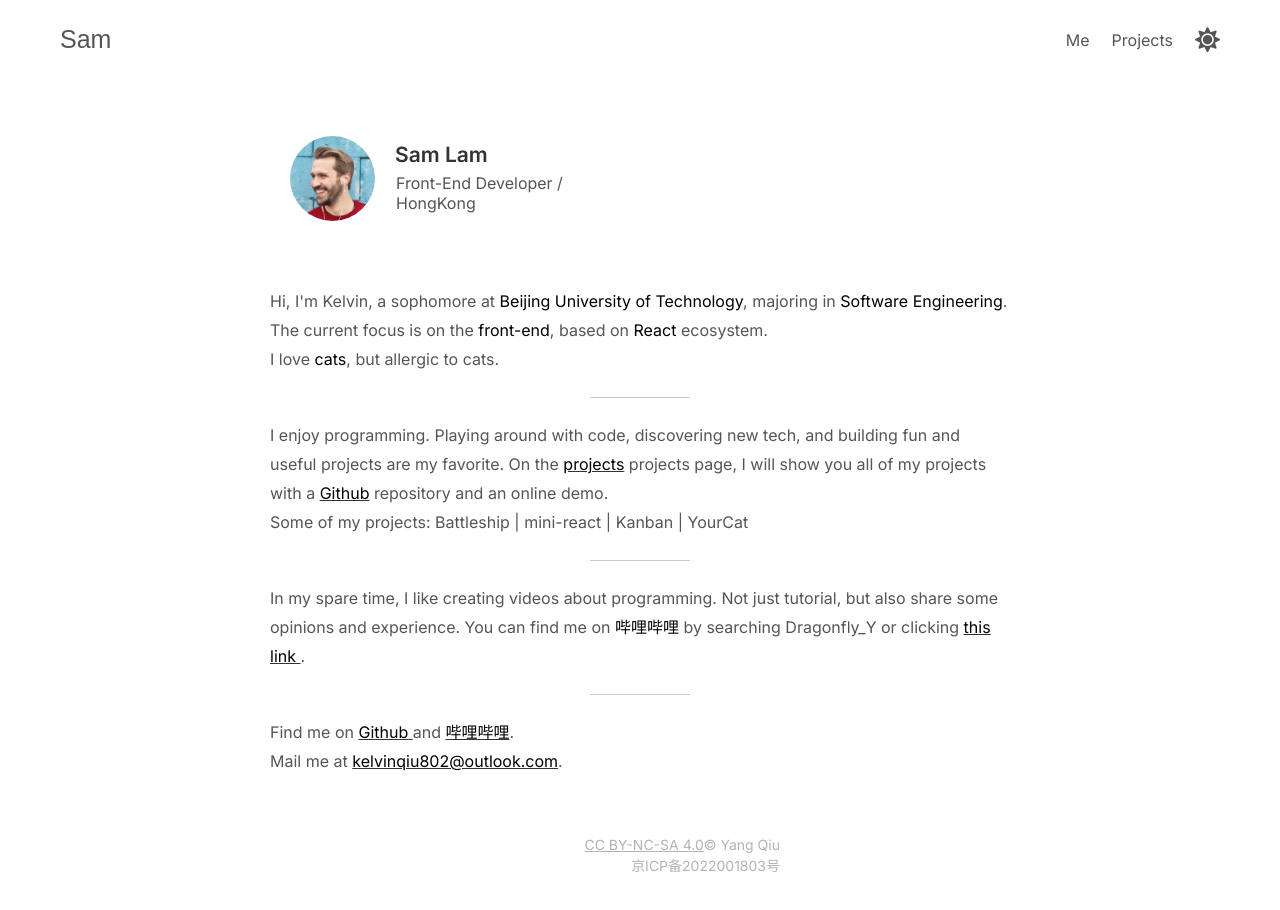
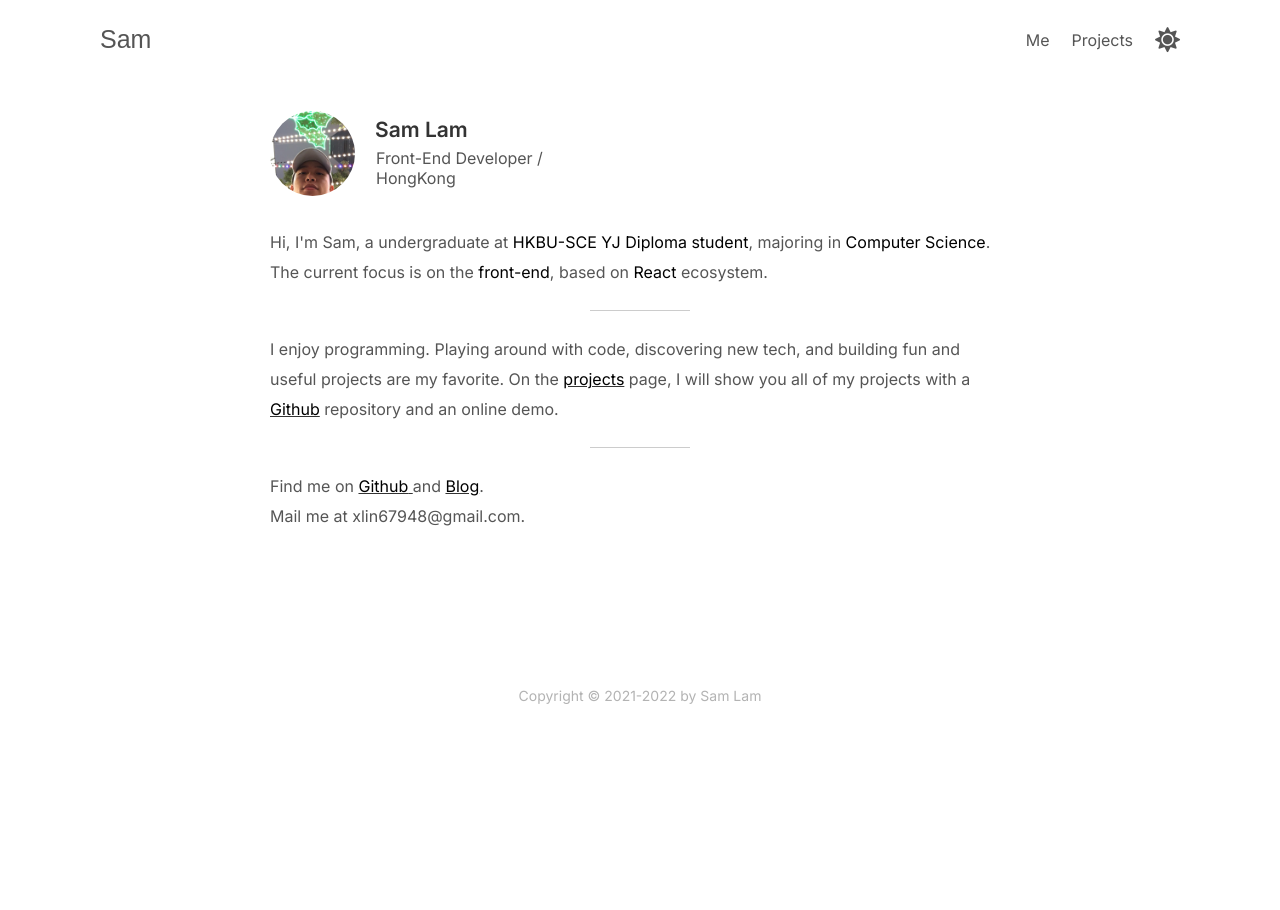
Before and after one commit to Lam-Big-Water/react-portfolio-v1, a React (Create React App) app: page / in a window 1280 px wide. Shown: the top 910 px of the page. After the commit the page ends 800 px from the top, so only its background shows below. Built offline with nearby package versions, Linux system fonts and the light colour scheme; a web font is replaced by a local one.

Commit message:
modify @media size

```diff
--- a/src/components/Home_C/Avatar.jsx
+++ b/src/components/Home_C/Avatar.jsx
@@ -1,6 +1,6 @@
 import React from 'react';
 import './avatar.css';
-import Image from  '../../images/pic-1.png'
+import Image from  '../../images/avatar.jfif';
 
 
 const Avatar = () => {
--- a/src/components/Home_C/Content.jsx
+++ b/src/components/Home_C/Content.jsx
@@ -7,21 +7,17 @@ const Content = () => {
         <section className='content plain'>
             <article>
                 <p>
-                Hi, I&apos;m Kelvin, a sophomore at{' '}
+                Hi, I&apos;m Sam, a undergraduate at{' '}
                 <span className='stress'>
-                Beijing University of Technology
+                HKBU-SCE YJ Diploma student
                 </span>
                 , majoring in{' '}
-                <span className='stress'>Software Engineering</span>.{' '}
+                <span className='stress'>Computer Science</span>.{' '}
                 </p>
                 <p>
                     The current focus is on the{' '}
                     <span className='stress'>front-end</span>, based on{' '}
                     <span className='stress'>React</span> ecosystem.
-                </p>
-                <p>
-                    I love <span className='stress'>cats</span>, but allergic
-                    to cats.
                 </p>
             </article>
             <div className='divider'></div>
@@ -29,73 +25,49 @@ const Content = () => {
                 <p>
                 I enjoy programming. Playing around with code, discovering new tech,
                 and building fun and useful projects are my favorite. On the{' '}
-                <Link to='/'>
-                    <Link className='textLink'>projects</Link>
+                <Link to='/project'>
+                    <span className='textLink'>projects</span>
                 </Link>{' '}
-                projects page, I will show you all of my projects with a{' '}
-                <Link
-                    to='https://github.com/kelvinqiu802'
+                page, I will show you all of my projects with a{' '}
+                <a
+                    href='https://github.com/kelvinqiu802'
                     className='textLink'
                     rel='noreferrer'
                     target='_blank'
                 >
                     Github
-                </Link>{' '}
+                </a>{' '}
                 repository and an online demo.{' '}
-                </p>
-                <p>Some of my projects: Battleship | mini-react | Kanban | YourCat</p>
-            </article>
-            <div className='divider'></div>
-            <article>
-                <p>
-                In my spare time, I like creating videos about programming. Not just
-                tutorial, but also share some opinions and experience. You can find me
-                on <span className='stress'>哔哩哔哩</span> by searching
-                Dragonfly_Y or clicking{' '}
-                <Link
-                    to='https://space.bilibili.com/38563775'
-                    rel='noreferrer'
-                    target='_blank'
-                    className='textLink'
-                >
-                    this link{' '}
-                </Link>
-                .
                 </p>
             </article>
             <div className='divider'></div>
             <article>
                 <p>
                 Find me on{' '}
-                <Link
-                    to='https://github.com/kelvinqiu802'
+                <a
+                    href='https://github.com/kelvinqiu802'
                     rel='noreferrer'
                     target='_blank'
                     className='textLink'
                 >
                     Github{' '}
-                </Link>
+                </a>
                 and{' '}
-                <Link
-                    to='https://space.bilibili.com/38563775'
+                <a
+                    href='https://my-blog-bxku.vercel.app/'
                     rel='noreferrer'
                     target='_blank'
                     className='textLink'
                 >
-                    哔哩哔哩
-                </Link>
+                    Blog
+                </a>
                 .
                 </p>
                 <p>
                 Mail me at{' '}
-                <Link
-                    to ='mailto:kelvinqiu802@outlook.com'
-                    rel='noreferrer'
-                    target='_blank'
-                    className='textLink'
-                >
-                    kelvinqiu802@outlook.com
-                </Link>
+                <span>
+                    xlin67948@gmail.com
+                </span>
                 .
                 </p>
             </article>
--- a/src/components/Home_C/avatar.css
+++ b/src/components/Home_C/avatar.css
@@ -1,9 +1,4 @@
-section {
-    max-width: 820px;
-    margin: 0 auto;
-    margin-top: 20px;
-    padding: 0 40px;
-}
+
 .avatar {
     border-radius: 999px;
     transition: opacity 3s;
@@ -59,8 +54,4 @@ opacity: 0;
     margin-left: 5px;
 }
 
-section {
-    margin-top: 5px;
-    padding: 0 25px;
 }
-}
--- a/src/components/Home_C/content.css
+++ b/src/components/Home_C/content.css
@@ -1,13 +1,8 @@
-section {
-    max-width: 820px;
-    margin: 0 auto;
-    margin-top: 20px;
-    padding: 0 40px;
-}
 
 .content {
-    line-height: 29px;
-    margin-top: 30px;
+    min-height: 50vh;
+    line-height: 30px;
+    margin-bottom: 30px;
     color: var(--element3);
 }
 
@@ -40,8 +35,4 @@ section {
     .content {
     margin-top: 12px;
     }
-    section {
-        margin-top: 5px;
-        padding: 0 25px;
-    }
 }
--- a/src/components/common/Footer.jsx
+++ b/src/components/common/Footer.jsx
@@ -1,23 +1,12 @@
 import React from 'react';
-import { Link } from 'react-router-dom';
 import './footer.css';
 
 const Footer = () => {
     return (
         <section className='footer'>
             <p className='cc'>
-                <Link
-                to='https://creativecommons.org/licenses/by-nc-sa/4.0/'
-                rel='noreferrer'
-                target='_blank'
-                >
-                    CC BY-NC-SA 4.0
-                </Link>
-                © Yang Qiu
+            Copyright © 2021-2022 by Sam Lam
             </p>
-            <Link to='https://beian.miit.gov.cn/' rel='noreferrer' target='_blank'>
-                京ICP备2022001803号
-            </Link>
         </section>
     )
 }
--- a/src/components/common/NavBar.jsx
+++ b/src/components/common/NavBar.jsx
@@ -17,7 +17,7 @@ const NavBar = ({setMode, mode}) => {
         }
     }, [mode])
     return (
-        <div className='container'>
+        <div className='nav-bar'>
             <Link className='signature' to="/">Sam</Link>
             <nav className='nav'>
                 <Link className='laptop' to='/'>Me</Link>
--- a/src/components/common/footer.css
+++ b/src/components/common/footer.css
@@ -1,13 +1,11 @@
-section {
-    max-width: 820px;
-    margin: 0 auto;
-    margin-top: 20px;
-    padding: 0 40px;
-}
 
 .footer {
-    text-align: end;
-    margin: 60px 0;
+    /* position: absolute;
+    left: 50%;
+    bottom: 0;
+    transform: translateX(-50%); */
+    margin-top: 60px;
+    text-align: center;
     color: var(--element8);
     font-size: 14px;
 }
@@ -23,10 +21,9 @@ text-decoration-color: var(--element8);
 
 @media screen and (max-width: 600px) {
 .footer {
+    margin-top: 60px;
+    margin-bottom: 20px;
     text-align: center;
 }
-section {
-    margin-top: 5px;
-    padding: 0 25px;
+
 }
-}
--- a/src/components/common/navbar.css
+++ b/src/components/common/navbar.css
@@ -1,6 +1,6 @@
-.container {
+.nav-bar {
     width: 100%;
-    padding: 25px 60px;
+    padding: 25px 100px;
     display: flex;
     justify-content: space-between;
     align-items: center;
@@ -46,6 +46,12 @@
     display: block;
 }
 
+@media screen and (max-width: 934px) {
+    .nav-bar {
+        padding: 10px 25px;
+    }
+}
+
 @media screen and (max-width: 600px) {
     .mobile {
         display: block;
@@ -55,10 +61,6 @@
         display: none;
     }
 
-    .container {
-        padding: 10px 25px;
-    }
-
     .nav {
         gap: 13px;
     }
--- a/src/index.css
+++ b/src/index.css
@@ -29,6 +29,10 @@ html {
 
 html.dark {
   background-color: #121212;
+}
+
+body {
+  width: 100vw;
 }
 
 /* Light Mode */
@@ -94,3 +98,17 @@ html.dark {
 .app {
   scroll-behavior: smooth !important;
 }
+
+section {
+  max-width: 820px;
+  margin: 0 auto;
+  margin-top: 20px;
+  padding: 0 40px;
+}
+
+@media screen and (max-width: 767px){
+    section {
+      margin-top: 5px;
+      padding: 0 25px;
+  }
+}
--- a/src/pages/Project.jsx
+++ b/src/pages/Project.jsx
@@ -1,5 +1,6 @@
 import React from 'react';
 import Item from '../components/Project_C/Item'
+import Footer from '../components/common/Footer';
 import './project.css';
 
 
@@ -10,33 +11,27 @@ const Project = () => {
                 <p className='title'>Projects</p>
                 <div className='list'>
                 <Item
-                    name='battleship'
-                    description='A Battleship Game on Web with React.'
-                    icon='fas fa-check-double'
-                    repo='https://github.com/KelvinQiu802/battleship'
+                    name='Drag-Drop_todoList'
+                    description='A todoList Web App Built with React.'
+                    icon='fas fa-sticky-note'
+                    repo='https://github.com/Lam-Big-Water/drag-drop_todolist'
                 />
                 <Item
-                    name='kanban-react'
-                    description='A Kanban Web App Built with React.'
-                    icon='fas fa-check-double'
-                    repo='https://github.com/KelvinQiu802/kanban-react'
-                />
-                <Item
-                    name='micro-react'
-                    description='A micro React that implements React core concepts.'
-                    icon='fas fa-check-double'
-                    repo='https://github.com/KelvinQiu802/micro-react'
+                    name='Travel Website'
+                    description='A Travel Website Built with React.'
+                    icon='fas fa-suitcase-rolling'
+                    repo='https://github.com/Lam-Big-Water/react-website'
                 />
                 <Item
                     name='mini-redux'
                     description='Use the most simple Javascript to implement Redux core functions.'
-                    icon='fas fa-check-double'
+                    icon='fas fa-car'
                     repo='https://github.com/KelvinQiu802/mini-redux'
                 />
                 <Item
                     name='bookstore'
                     description='A Book Searching Website using Google Book API.'
-                    icon='fas fa-check-double'
+                    icon='fas fa-book'
                     repo='https://github.com/KelvinQiu802/bookstore'
                 />
                 <Item
@@ -49,19 +44,14 @@ const Project = () => {
                 <p className='title'>Demo</p>
                 <div className='list'>
                 <Item
-                    name='163-music-downloader'
-                    description='A tampermonkey script to download 163 music.'
-                    icon='fas fa-check-double'
+                    name='component box'
+                    description='Create a personal component library.'
+                    icon='fas fa-box'
                     repo='https://github.com/KelvinQiu802/163MusicDownloaderScript'
-                />
-                <Item
-                    name='dark-mode-toggle'
-                    description='A dark mode demo.'
-                    icon='fas fa-check-double'
-                    repo='https://github.com/KelvinQiu802/dark-mode-toggle'
                 />
                 </div>
             </div>
+            <Footer />
     </>
     )
 }
--- a/src/pages/project.css
+++ b/src/pages/project.css
@@ -2,6 +2,7 @@
     display: flex;
     flex-direction: column;
     max-width: 820px;
+    min-height: 70vh;
     margin: 0 auto;
     margin-top: 20px;
     padding: 0 40px;
```
Also changed, not shown: src/images/avatar.jfif (added).
